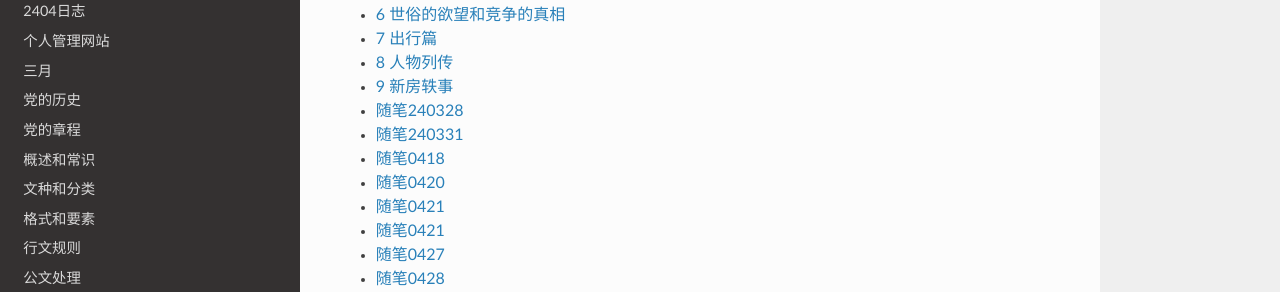
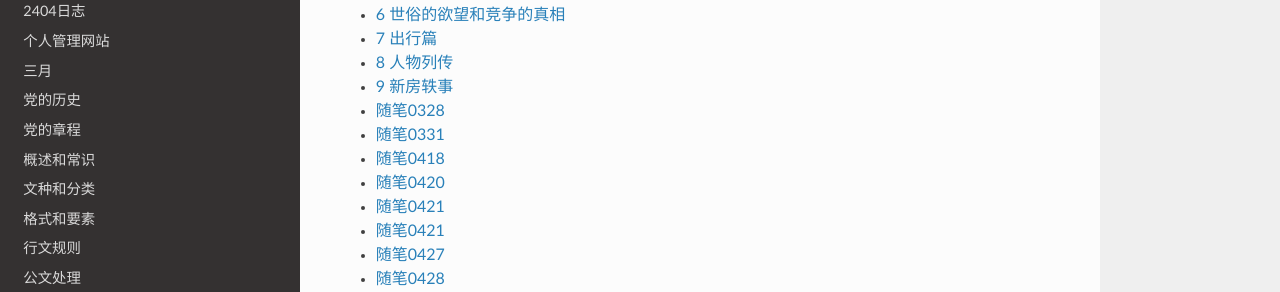
Before and after one commit to ChaselWang/Sphinx, a Sphinx documentation site: the page built from source/index.rst, in a window 1280 px wide and 900 px high, scrolled down 1373 px. Shown: the part 229-521 px from the top of the window. Built offline with Sphinx 7.4.7 and the Read the Docs theme 2.0.0, drawn with Linux system fonts in a browser that asks for light colours.

Commit message:
update source/2403随笔.md.
Signed-off-by: 固若鸡汤 <10715193+wwwcw@user.noreply.gitee.com>

```diff
--- a/source/2403随笔.md
+++ b/source/2403随笔.md
@@ -9,11 +9,11 @@
 现在努力回忆辩证法的五大范畴，内容和形式，现象和本质，原因和结果，~~内因与外因~~，~~可能性与必然性~~，必然性和偶然性，可能性与现实性。明显自己记不下来，未来说的时候肯定会停顿，不能做到熟能生巧，”死去活来”，这是绝对不利于在人前展示自己的。说到展示自己，可能人这一辈子，就是活一个面子吧！
 现在随笔，明显没有什么结构，想到什么就写什么，这也是自己最舒服的写作方式。可是如果一段文字没有结构，也就是没有形式只有内容，那么就像只看本质不看现象，只看原因不看结果。是绝对不好的。遇到问题，没有结构化，系统化的思维，处理起来就会很零乱，真正忙起来就会捉襟见肘。
 
-## 随笔240328
+## 随笔0328
 
 本来是想着自己设设计一个网站管理自己，后来决定用前后端分离的方式。后来发现，如果后端就能把事情都做了，那还费劲写什么前端和接口。
 
-## 随笔240331
+## 随笔0331
 
 钱才是最养人的。
 如果怕自己活不长的话，可以去健身。
```
